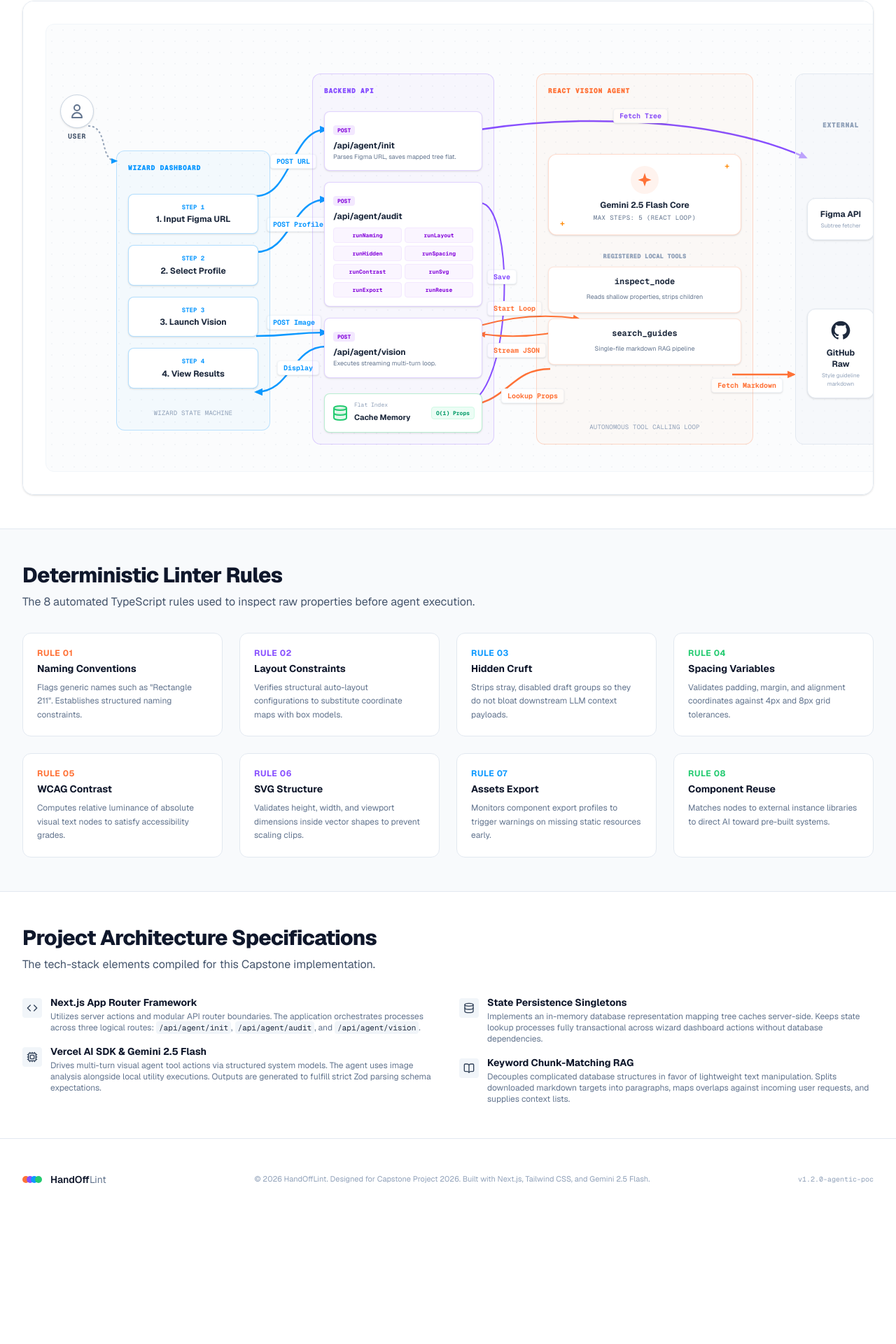
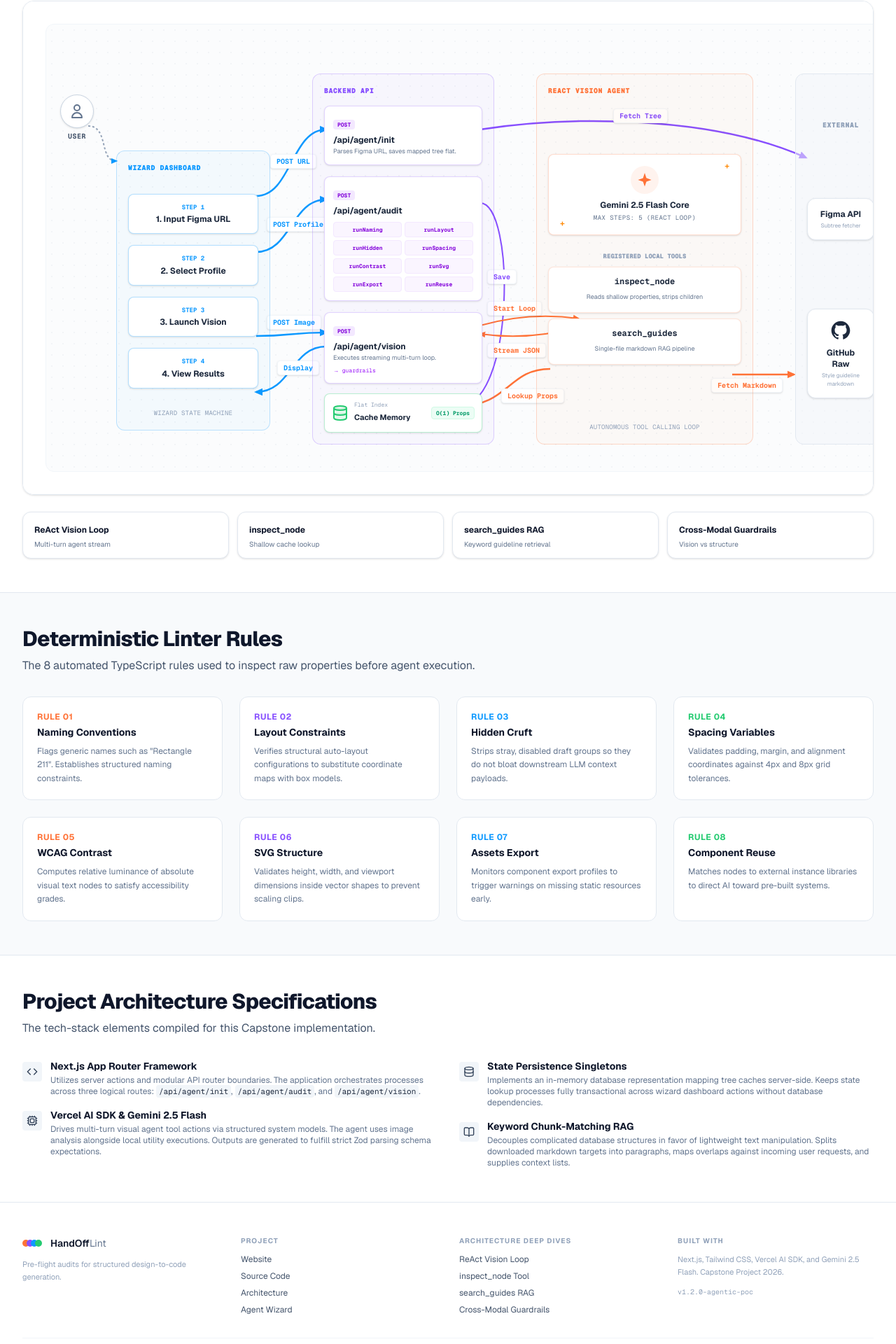
Before and after one commit to keep-calm-and-develop/handofflint, a Next.js app: page / in a window 1280 px wide. Shown: the part 1492-3412 px from the top of the page at 70% size. Before the commit the page ends 3235 px from the top, so only its background shows below. Built offline with nearby package versions, Linux system fonts and the light colour scheme.

Commit message:
Update Readme and link architecture diagram to dedicated explanation pages

```diff
--- a/src/app/page.tsx
+++ b/src/app/page.tsx
@@ -10,6 +10,14 @@
   Cpu,
   Database,
 } from "lucide-react";
+import Link from "next/link";
+
+const ARCHITECTURE_DEEP_DIVES = [
+  { href: "/react-loop", label: "ReAct Vision Loop", hint: "Multi-turn agent stream" },
+  { href: "/inspect-node", label: "inspect_node", hint: "Shallow cache lookup" },
+  { href: "/rag", label: "search_guides RAG", hint: "Keyword guideline retrieval" },
+  { href: "/guardrails", label: "Cross-Modal Guardrails", hint: "Vision vs structure" },
+] as const;
 
 const SECTION_LINKS = [
   { href: "#overview", label: "1. Overview" },
@@ -222,12 +230,38 @@
                 A multi-step visual agent inspects the frame image. It executes
                 zero-cost local tools to query cached properties and performs
                 paragraph-chunk keyword RAG checks against GitHub guideline
-                documents.
+                documents.{" "}
+                <Link
+                  href="/react-loop"
+                  className="font-semibold hover:underline"
+                  style={{ color: FIGMA_COLORS.orange }}
+                >
+                  Walkthrough →
+                </Link>
               </p>
             </div>
           </div>
 
           <SystemArchitectureFlowDiagram />
+
+          <div className="mt-6 grid grid-cols-1 sm:grid-cols-2 lg:grid-cols-4 gap-3">
+            {ARCHITECTURE_DEEP_DIVES.map(({ href, label, hint }) => (
+              <Link
+                key={href}
+                href={href}
+                className="group rounded-xl border border-slate-200 bg-white px-4 py-3 shadow-sm hover:border-slate-300 hover:shadow-md transition-all"
+              >
+                <span
+                  className="text-xs font-bold text-slate-900 group-hover:underline"
+                >
+                  {label}
+                </span>
+                <span className="block text-[10px] text-slate-500 mt-0.5">
+                  {hint}
+                </span>
+              </Link>
+            ))}
+          </div>
 
           {/* RAG and Tools Execution Information */}
           {/* <div className="mt-8 p-6 bg-slate-50 border border-slate-200 rounded-2xl">
--- a/src/components/architecture/Diagram.tsx
+++ b/src/components/architecture/Diagram.tsx
@@ -1,4 +1,9 @@
+import Link from "next/link";
+
 import { FIGMA_COLORS } from "../layout/figma-colors";
+
+const DIAGRAM_LINK =
+  "transition-shadow hover:shadow-md hover:ring-2 hover:ring-offset-1 focus-visible:outline-none focus-visible:ring-2 focus-visible:ring-offset-1 rounded-lg";
 
 export function SystemArchitectureFlowDiagram() {
   const colors = FIGMA_COLORS;
@@ -421,9 +426,11 @@
             </div>
 
             {/* Vision Endpoint */}
-            <div
-              className="bg-white border p-3 rounded-lg shadow-sm"
+            <Link
+              href="/guardrails"
+              className={`block bg-white border p-3 shadow-sm ${DIAGRAM_LINK}`}
               style={{ borderColor: `${colors.purple}40` }}
+              title="Cross-modal guardrails walkthrough"
             >
               <span className="text-[8px] font-mono font-bold bg-purple-100 text-purple-700 px-1.5 py-0.5 rounded">
                 POST
@@ -434,7 +441,10 @@
               <p className="text-[9px] text-slate-500 mt-0.5">
                 Executes streaming multi-turn loop.
               </p>
-            </div>
+              <p className="text-[8px] font-mono text-purple-600 mt-1">
+                → guardrails
+              </p>
+            </Link>
           </div>
 
           {/* Flat Index Cache Database Symbol */}
@@ -477,19 +487,23 @@
             backgroundColor: `${colors.orange}08`,
           }}
         >
-          <span
-            className="text-[10px] uppercase font-mono font-black tracking-wider"
+          <Link
+            href="/react-loop"
+            className={`text-[10px] uppercase font-mono font-black tracking-wider hover:underline ${DIAGRAM_LINK}`}
             style={{ color: colors.orange }}
+            title="ReAct vision loop walkthrough"
           >
             ReAct Vision Agent
-          </span>
+          </Link>
 
           {/* Core Gemini Module */}
           <div className="my-auto space-y-6">
             {/* Gemini Star Box */}
-            <div
-              className="bg-white border p-4 rounded-xl text-center shadow-sm relative overflow-hidden"
+            <Link
+              href="/react-loop"
+              className={`block bg-white border p-4 text-center shadow-sm relative overflow-hidden ${DIAGRAM_LINK}`}
               style={{ borderColor: `${colors.orange}40` }}
+              title="ReAct vision loop walkthrough"
             >
               {/* Decorative plus signs matching original mockup */}
               <span className="absolute top-2 right-4 text-xs font-semibold text-orange-400">
@@ -519,7 +533,7 @@
               <p className="text-[9px] font-mono text-slate-500 mt-1 uppercase tracking-wider">
                 max steps: 5 (ReAct Loop)
               </p>
-            </div>
+            </Link>
 
             {/* Tools list container */}
             <div className="space-y-2">
@@ -528,9 +542,11 @@
               </span>
 
               {/* inspect_node */}
-              <div
-                className="bg-white border p-3 rounded-lg shadow-sm text-center"
+              <Link
+                href="/inspect-node"
+                className={`block bg-white border p-3 shadow-sm text-center ${DIAGRAM_LINK}`}
                 style={{ borderColor: `${colors.orange}30` }}
+                title="inspect_node shallow lookup walkthrough"
               >
                 <span className="text-xs font-bold text-slate-800 font-mono block">
                   inspect_node
@@ -538,12 +554,14 @@
                 <span className="text-[9px] text-slate-500 leading-tight">
                   Reads shallow properties, strips children
                 </span>
-              </div>
+              </Link>
 
               {/* search_guides */}
-              <div
-                className="bg-white border p-3 rounded-lg shadow-sm text-center"
+              <Link
+                href="/rag"
+                className={`block bg-white border p-3 shadow-sm text-center ${DIAGRAM_LINK}`}
                 style={{ borderColor: `${colors.orange}30` }}
+                title="search_guides RAG pipeline walkthrough"
               >
                 <span className="text-xs font-bold text-slate-800 font-mono block">
                   search_guides
@@ -551,7 +569,7 @@
                 <span className="text-[9px] text-slate-500 leading-tight">
                   Single-file markdown RAG pipeline
                 </span>
-              </div>
+              </Link>
             </div>
           </div>
 
--- a/src/components/layout/SiteShell.tsx
+++ b/src/components/layout/SiteShell.tsx
@@ -78,8 +78,10 @@
 function SiteFooter() {
   return (
     <footer className="border-t border-slate-200 bg-white py-12 text-xs text-slate-500">
-      <div className="max-w-7xl mx-auto px-4 sm:px-6 lg:px-8 flex flex-col sm:flex-row items-center justify-between">
-        <div className="flex items-center space-x-3 mb-4 sm:mb-0">
+      <div className="max-w-7xl mx-auto px-4 sm:px-6 lg:px-8">
+        <div className="grid grid-cols-1 sm:grid-cols-2 lg:grid-cols-4 gap-8 mb-8">
+          <div>
+            <div className="flex items-center space-x-3 mb-3">
               <div className="flex -space-x-1">
                 <span
                   className="w-2.5 h-2.5 rounded-full block"
@@ -102,14 +104,111 @@
                 HandOff<span className="text-slate-500 font-normal">Lint</span>
               </span>
             </div>
+            <p className="text-[11px] text-slate-400 leading-relaxed">
+              Pre-flight audits for structured design-to-code generation.
+            </p>
+          </div>
 
-        <p className="text-center sm:text-left text-[11px] text-slate-400">
-          &copy; {new Date().getFullYear()} HandOffLint. Designed for Capstone
-          Project 2026. Built with Next.js, Tailwind CSS, and Gemini 2.5 Flash.
+          <div>
+            <h3 className="text-[10px] font-bold uppercase tracking-widest text-slate-400 mb-3">
+              Project
+            </h3>
+            <ul className="space-y-2">
+              <li>
+                <a
+                  href="https://handofflint.vercel.app/"
+                  target="_blank"
+                  rel="noreferrer"
+                  className="text-slate-600 hover:text-slate-900 transition-colors"
+                >
+                  Website
+                </a>
+              </li>
+              <li>
+                <a
+                  href="https://github.com/keep-calm-and-develop/handofflint"
+                  target="_blank"
+                  rel="noreferrer"
+                  className="text-slate-600 hover:text-slate-900 transition-colors"
+                >
+                  Source Code
+                </a>
+              </li>
+              <li>
+                <Link
+                  href="/#architecture"
+                  className="text-slate-600 hover:text-slate-900 transition-colors"
+                >
+                  Architecture
+                </Link>
+              </li>
+              <li>
+                <Link
+                  href="/agent"
+                  className="text-slate-600 hover:text-slate-900 transition-colors"
+                >
+                  Agent Wizard
+                </Link>
+              </li>
+            </ul>
+          </div>
+
+          <div>
+            <h3 className="text-[10px] font-bold uppercase tracking-widest text-slate-400 mb-3">
+              Architecture Deep Dives
+            </h3>
+            <ul className="space-y-2">
+              <li>
+                <Link
+                  href="/react-loop"
+                  className="text-slate-600 hover:text-slate-900 transition-colors"
+                >
+                  ReAct Vision Loop
+                </Link>
+              </li>
+              <li>
+                <Link
+                  href="/inspect-node"
+                  className="text-slate-600 hover:text-slate-900 transition-colors"
+                >
+                  inspect_node Tool
+                </Link>
+              </li>
+              <li>
+                <Link
+                  href="/rag"
+                  className="text-slate-600 hover:text-slate-900 transition-colors"
+                >
+                  search_guides RAG
+                </Link>
+              </li>
+              <li>
+                <Link
+                  href="/guardrails"
+                  className="text-slate-600 hover:text-slate-900 transition-colors"
+                >
+                  Cross-Modal Guardrails
+                </Link>
+              </li>
+            </ul>
+          </div>
+
+          <div>
+            <h3 className="text-[10px] font-bold uppercase tracking-widest text-slate-400 mb-3">
+              Built With
+            </h3>
+            <p className="text-[11px] text-slate-400 leading-relaxed">
+              Next.js, Tailwind CSS, Vercel AI SDK, and Gemini 2.5 Flash.
+              Capstone Project 2026.
             </p>
+            <p className="mt-3 font-mono text-[10px] text-slate-400">
+              v1.2.0-agentic-poc
+            </p>
+          </div>
+        </div>
 
-        <div className="text-slate-400 font-mono text-[10px]">
-          v1.2.0-agentic-poc
+        <div className="border-t border-slate-100 pt-6 text-center text-[11px] text-slate-400">
+          &copy; {new Date().getFullYear()} HandOffLint
         </div>
       </div>
     </footer>
```
Also changed, not shown: 1 other file (tests, documents, lock files or other folders). Lines whose indentation alone changed are shown as unchanged.
